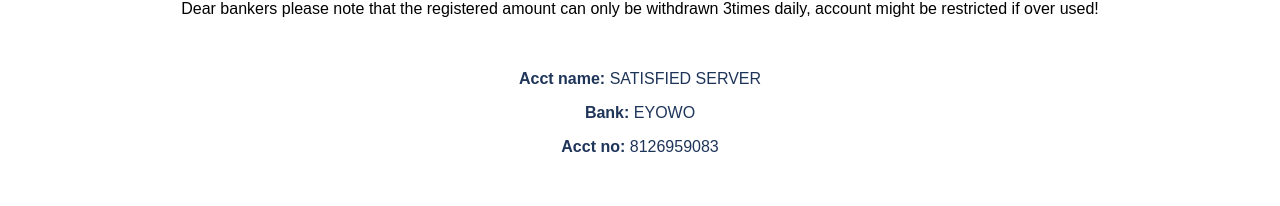
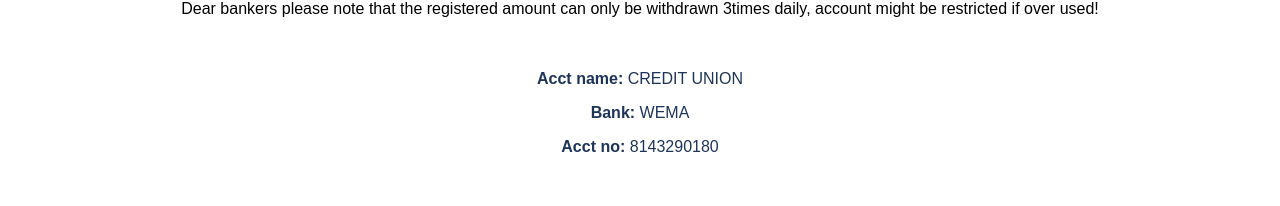
Before and after one commit to maxjonny1/satisfiedacct.github.io, a plain HTML site: page index.html in a window 1280 px wide. Shown: the part 177-383 px from the top of the page. Drawn offline with Linux system fonts and the light colour scheme.

Commit message:
Update index.html

```diff
--- a/index.html
+++ b/index.html
@@ -17,9 +17,9 @@
 	Dear bankers please note that the registered amount can only be withdrawn 3times daily, account might be restricted if over used!
   <center>
    <div style="color: #1E3459; padding: 36px;">
-		<p><strong>Acct name: </strong>SATISFIED SERVER</p>
-		<p><strong>Bank: </strong>EYOWO</p>
-		<p><strong>Acct no: </strong>8126959083</p>
+		<p><strong>Acct name: </strong>CREDIT UNION</p>
+		<p><strong>Bank: </strong>WEMA</p>
+		<p><strong>Acct no: </strong>8143290180</p>
 	</div>
 </center>
 	<p>For more info contact : <a href="mailto:Satisfiedserver@gmail.com" style="color: #FF4e4b">Satisfiedserver@gmail.com</a></p>
```
